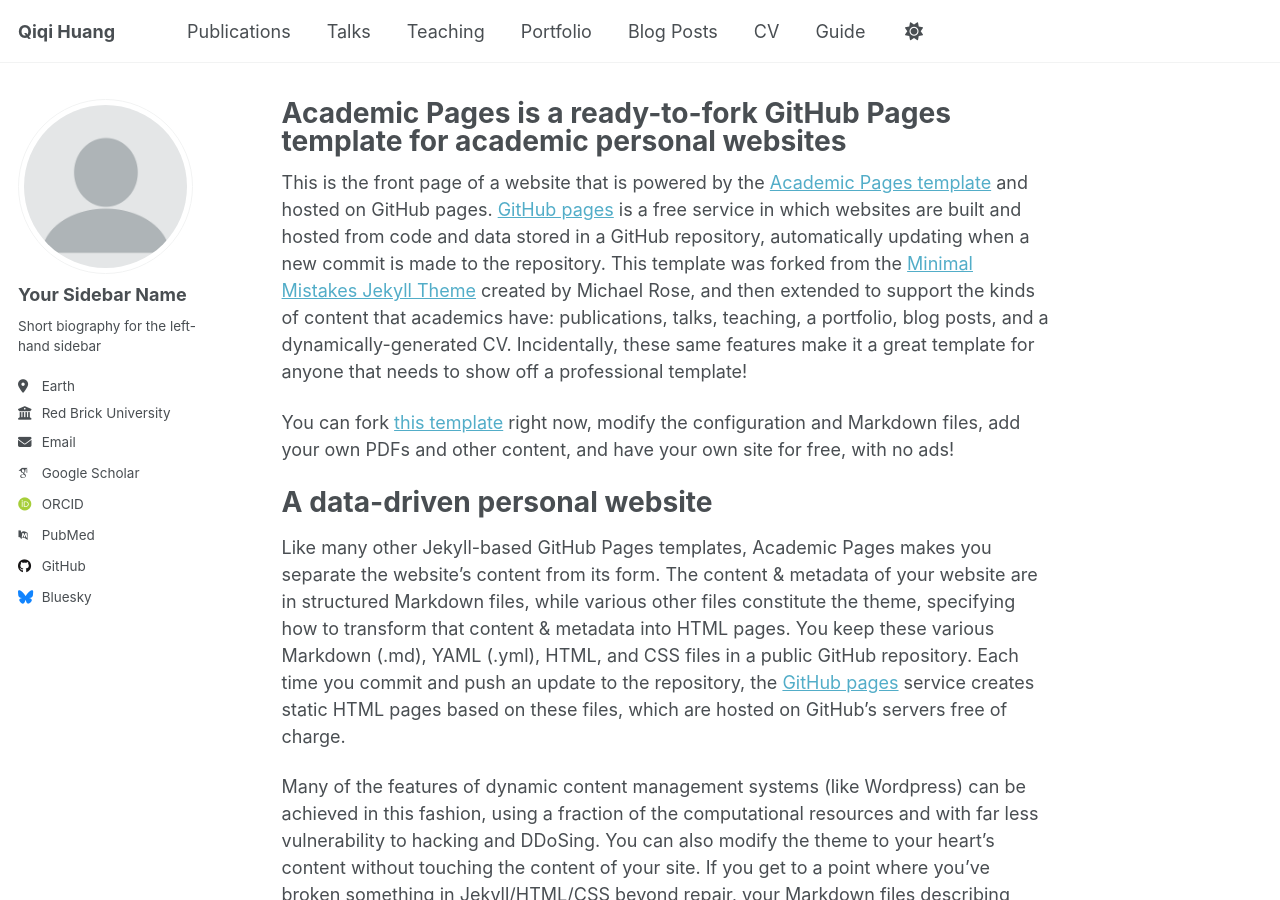
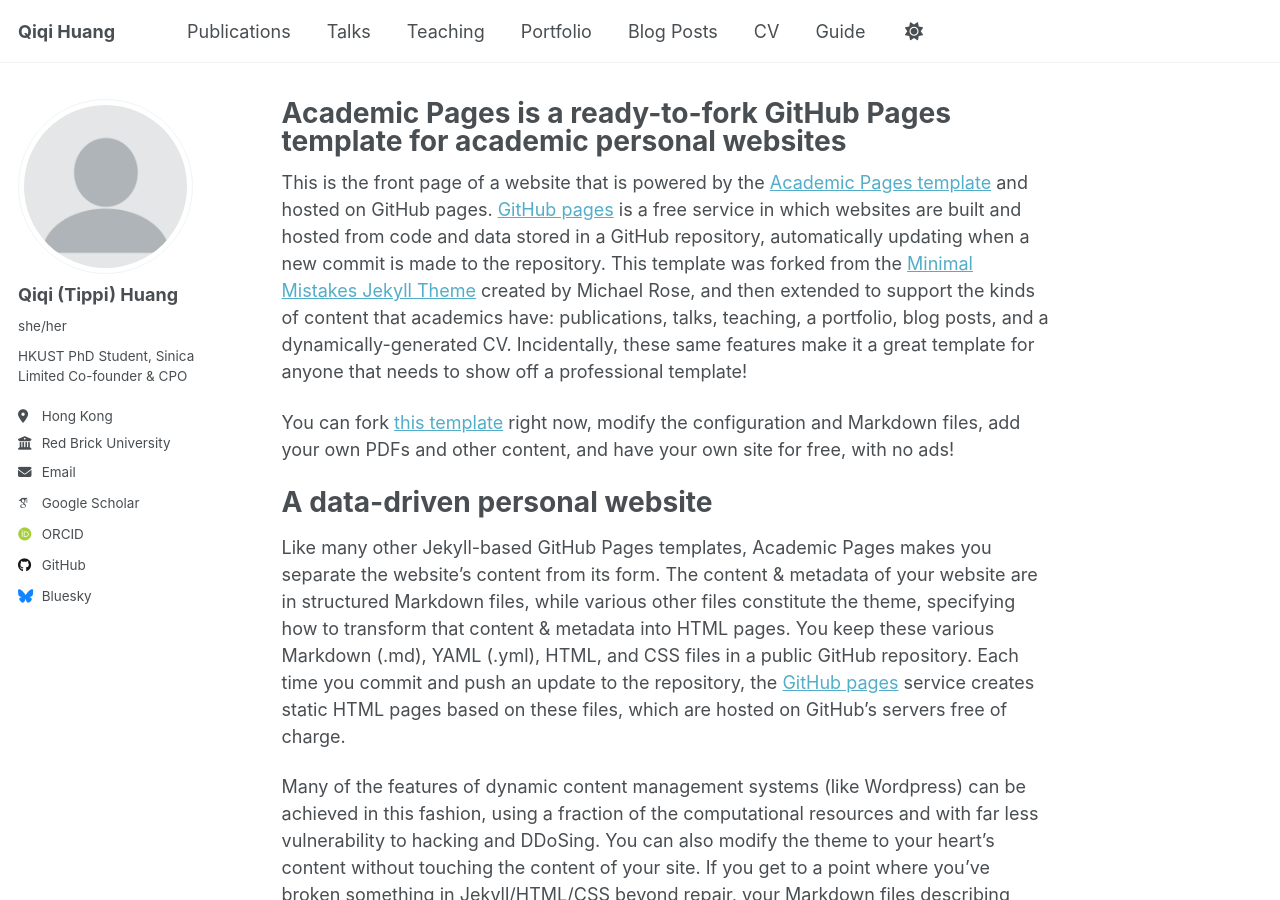
Before and after one commit to Tippi77/Tippi77.github.io, a Jekyll site: the page built from _pages/about.md, in a window 1280 px wide and 900 px high. Built offline with Jekyll 4.4.1, drawn with Linux system fonts in a browser that asks for light colours; some web fonts are replaced; a script that is not in the unit is left out.

Commit message:
Update _config.yml

```diff
--- a/_config.yml
+++ b/_config.yml
@@ -23,25 +23,19 @@ repository               : "academicpages/academicpages.github.io"
 author:
   # Biographic information
   avatar           : "profile.png"
-  name             : "Your Sidebar Name"
-  pronouns         : # example: "she/her"
-  bio              : "Short biography for the left-hand sidebar"
-  location         : "Earth"
+  name             : "Qiqi (Tippi) Huang"
+  pronouns         : "she/her"
+  bio              : "HKUST PhD Student, Sinica Limited Co-founder & CPO"
+  location         : "Hong Kong"
   employer         : "Red Brick University"
   uri              : # URL
-  email            : "none@example.org"
+  email            : "qhuangbf@connect.ust.hk"
 
   # Academic websites
-  academia         : # URL
-  arxiv            : # URL - Update with the correct link to your profile
   googlescholar    : "https://scholar.google.com/citations?user=PS_CX0AAAAAJ"
-  inspire-hep      : # URL
-  impactstory      : # URL
-  orcid            : "http://orcid.org/yourorcidurl"
-  semantic         : # URL
-  pubmed           : "https://www.ncbi.nlm.nih.gov/pubmed/?term=john+snow"
+  orcid            : "http://orcid.org/0009000131883067"
   researchgate     : # URL
-  scopus           : # URL
+
 
   # Repositories and software development
   bitbucket        : # Username - Update with your username on the site
```
